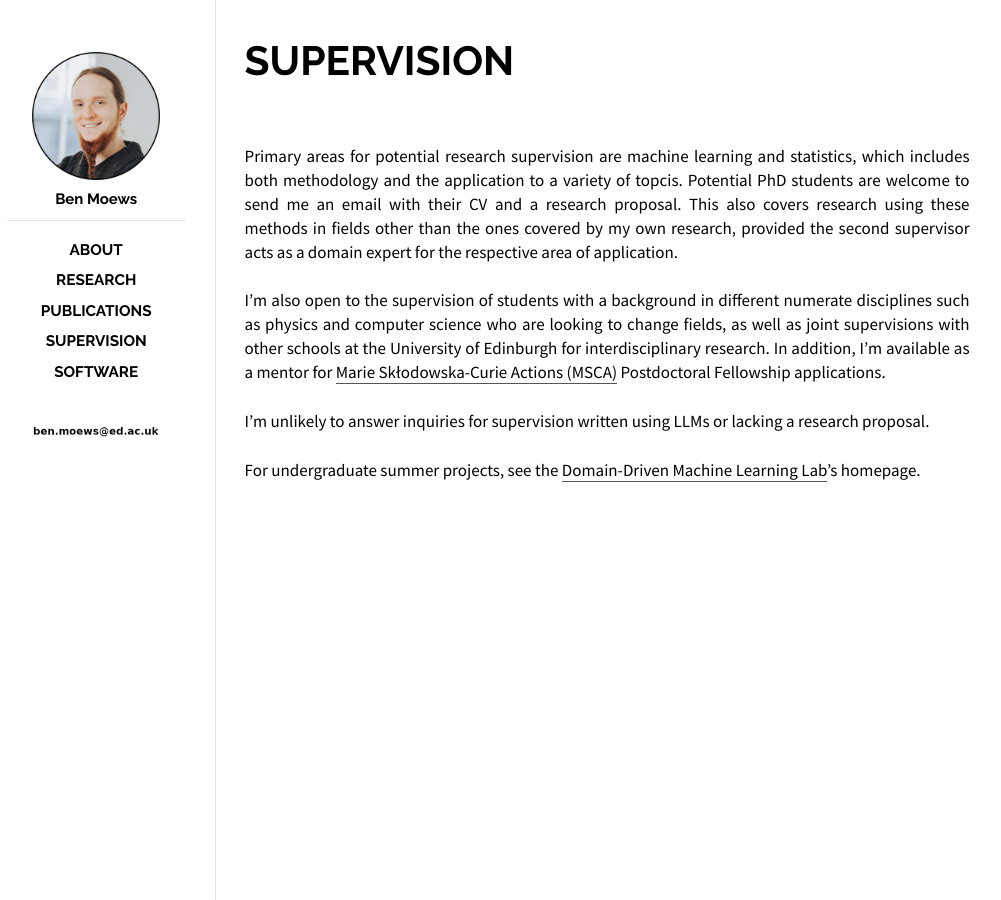
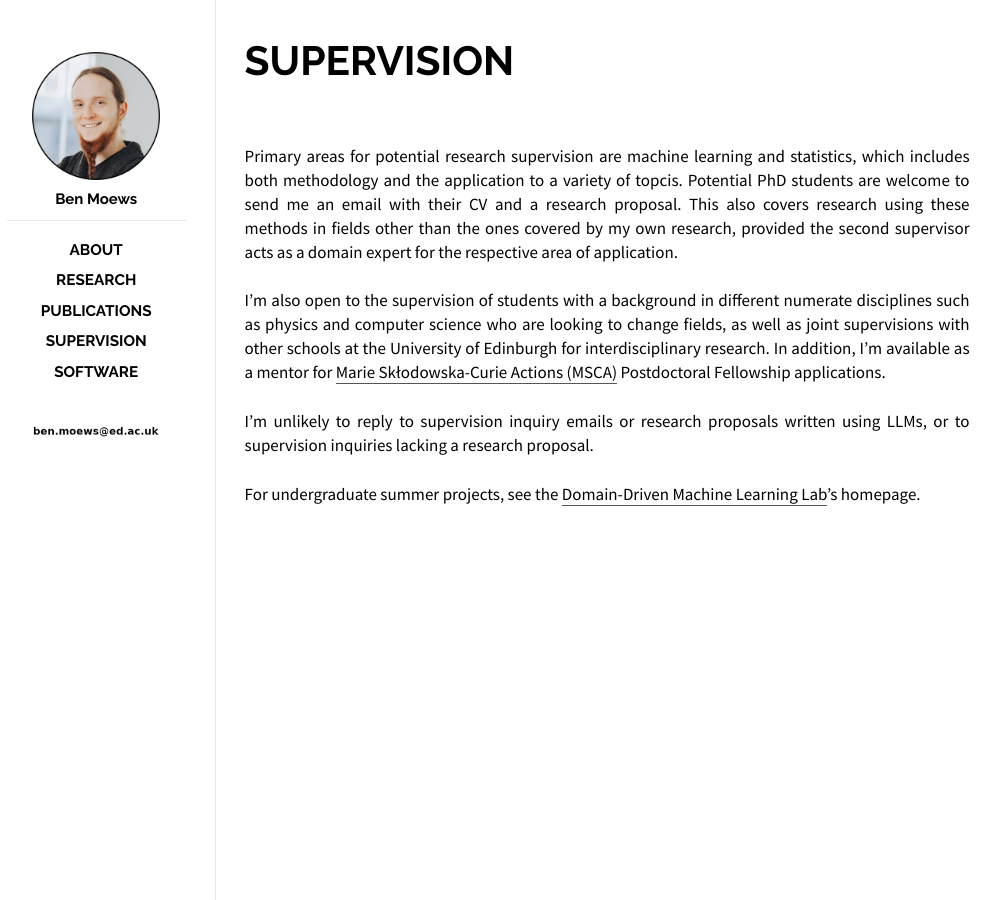
Before and after one commit to moews/moews.github.io, a Jekyll site: the page built from _posts/2017-03-25-supervision.md, in a window 1280 px wide. Shown: the whole page, without its empty margins (143-1144 px from the left). Built offline with Jekyll 4.4.1, drawn with Linux system fonts in a browser that asks for light colours.

Commit message:
Update 2017-03-25-supervision.md

```diff
--- a/_posts/2017-03-25-supervision.md
+++ b/_posts/2017-03-25-supervision.md
@@ -82,7 +82,7 @@ Potential PhD students interested in working within one of these areas, or on a
 
 I’m also open to the supervision of students with a background in different numerate disciplines such as physics and computer science who are looking to change fields, as well as joint supervisions with other schools at the University of Edinburgh for interdisciplinary research. In addition, I'm available as a mentor for [Marie Skłodowska-Curie Actions (MSCA)](https://www.business-school.ed.ac.uk/about/news/marie-sklodowska-curie-actions-msca-postdoctoral-fellowships) Postdoctoral Fellowship applications.
 
-I'm unlikely to answer inquiries for supervision written using LLMs or lacking a research proposal.
+I'm unlikely to reply to supervision inquiry emails or research proposals written using LLMs, or to supervision inquiries lacking a research proposal.
 
 For undergraduate summer projects, see the [Domain-Driven Machine Learning Lab](https://2dml-lab.github.io)'s homepage.
 
```
